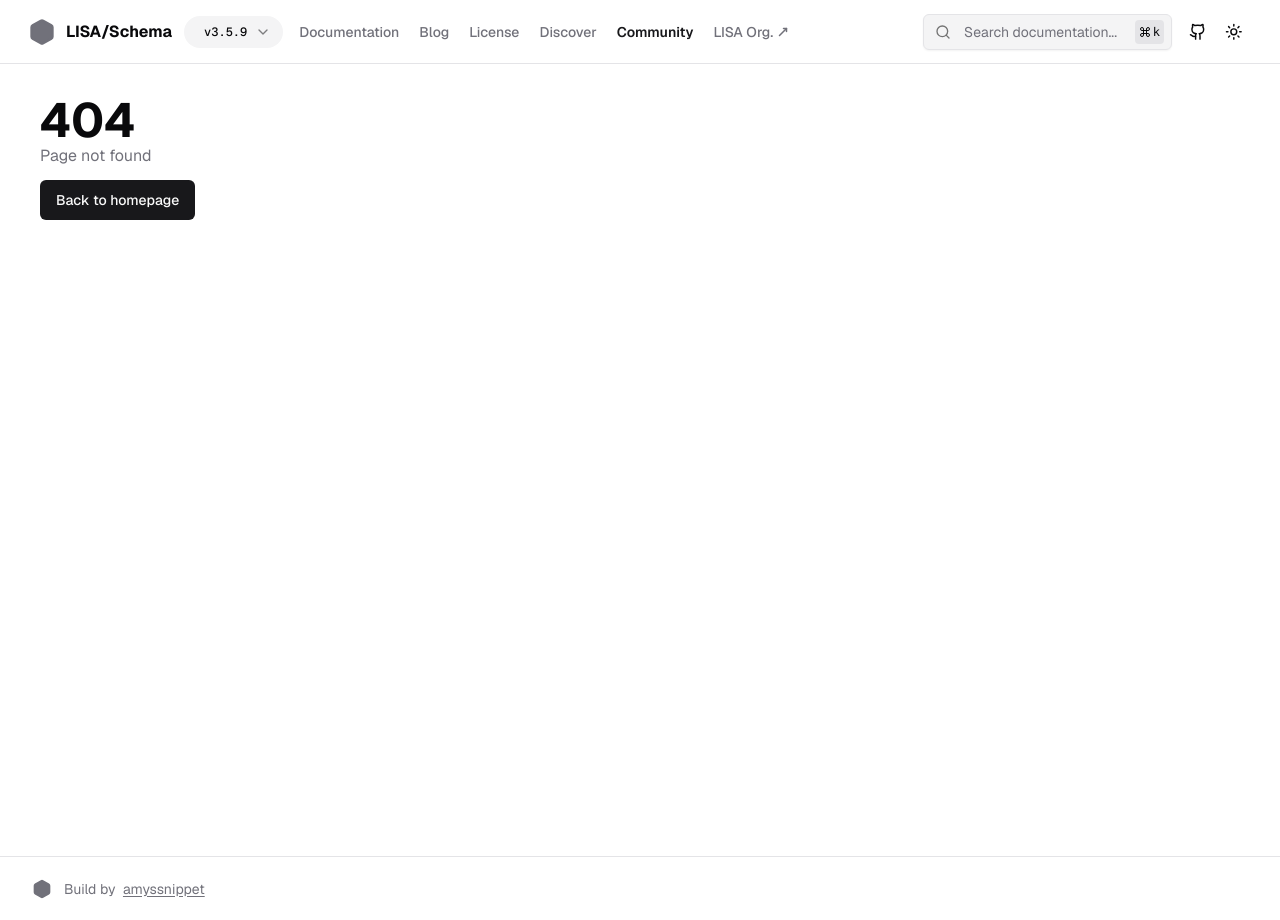
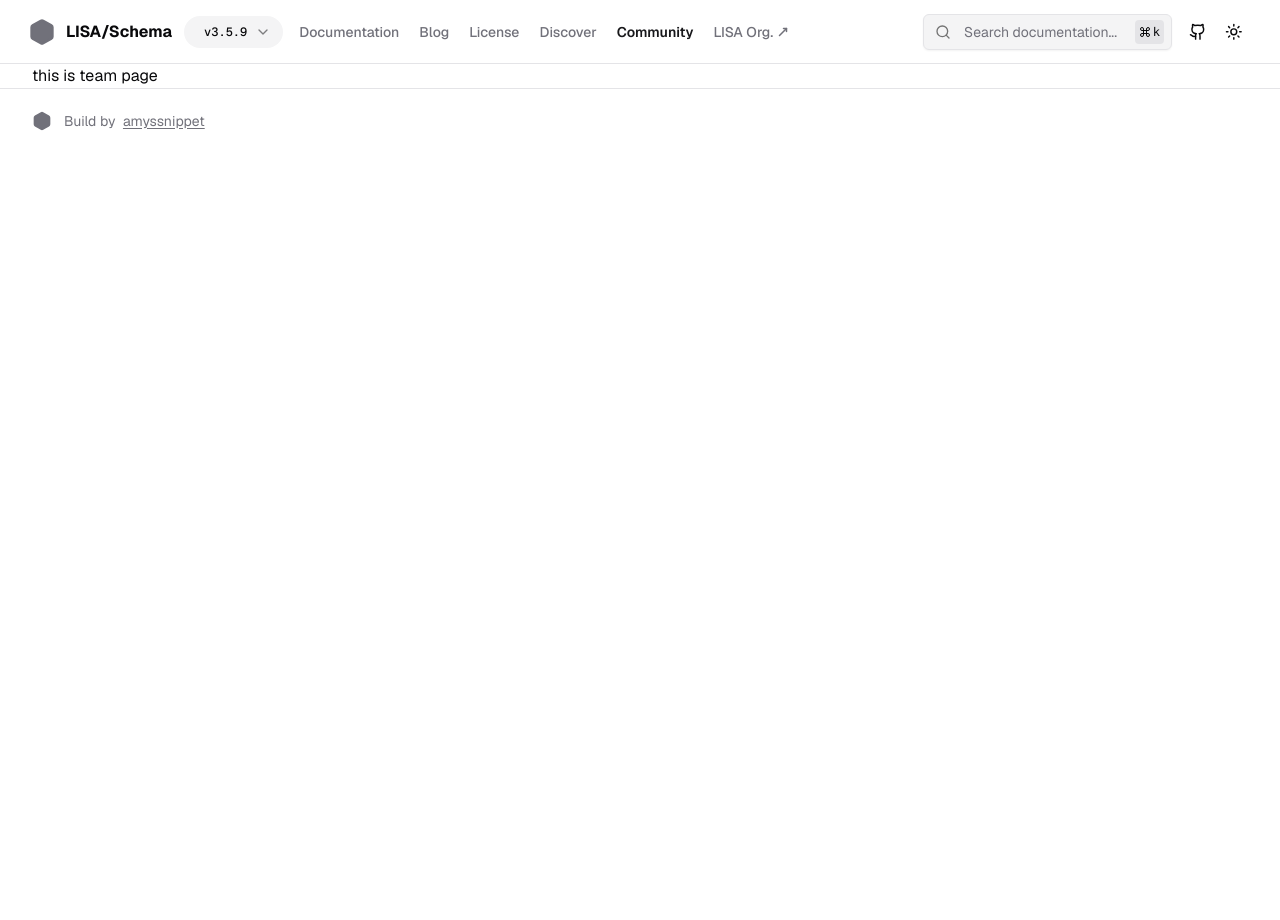
Before and after one commit to bradcn/schemadocv2, a Next.js app: page /community/team in a window 1280 px wide. Before the commit this address had no page. After the commit the page ends 800 px from the top, so only its background shows below. Built offline with nearby package versions, Linux system fonts and the light colour scheme.

Commit message:
Create page.tsx

```diff
--- /dev/null
+++ b/app/community/team/page.tsx
@@ -0,0 +1,9 @@
+import Link from "next/link";
+
+export default function TeamPage() {
+  return(
+    <>
+      this is team page
+    </>
+  );
+}
```
